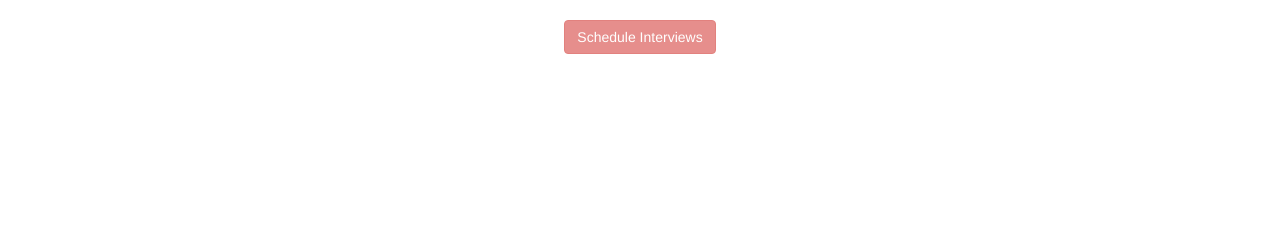
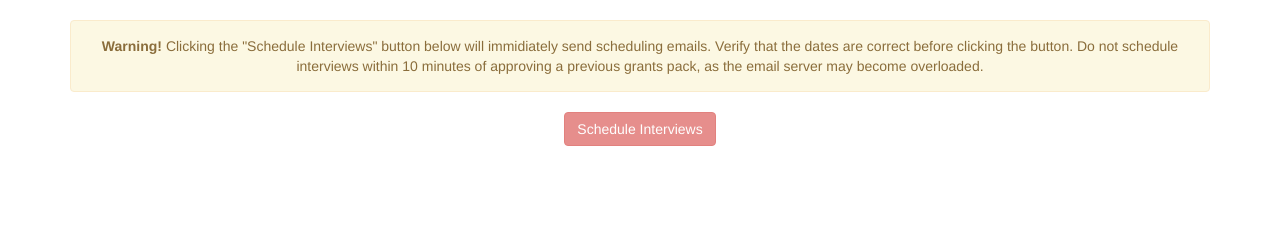
Before and after one commit to nickboucher/nova, a Flask app: page /schedule in a window 1280 px wide. Shown: the part 435-675 px from the top of the page. Run offline with Flask 2, Linux system fonts and the light colour scheme; a user stored in the database is signed in; tables that the repository leaves empty hold one stand-in row (values such as "Sample post"); parts of the project's set-up code (start-up, migrations or seed data) failed here and were passed over; some libraries are stand-ins or nearby versions.

Commit message:
Added warning to schedule interviews page

```diff
--- a/templates/schedule_interviews.html
+++ b/templates/schedule_interviews.html
@@ -54,6 +54,7 @@
                     </tbody>
                 </table>
                 <div class="center">
+                    <div class="alert alert-warning" role="alert"><b>Warning!</b>&nbsp;Clicking the "Schedule Interviews" button below will immidiately send scheduling emails. Verify that the dates are correct before clicking the button. Do not schedule interviews within 10 minutes of approving a previous grants pack, as the email server may become overloaded.</div>
                     <input class="btn btn-danger" id="submit" type="submit" value="Schedule Interviews" disabled="true">
                 </div>
             </div>
```
